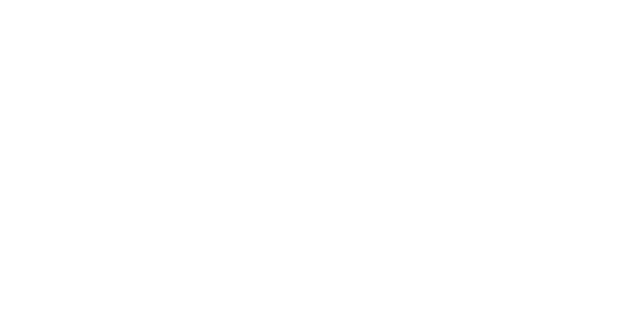
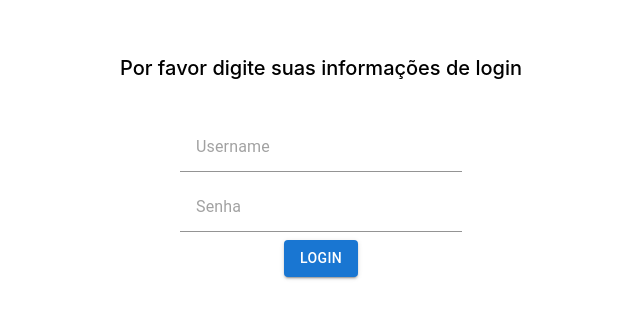
Before and after one commit to PetCare-App/frontend, a React (Vite) app: page /login in a window 1280 px wide. Shown: the part 241-560 px from the top of the page, without its empty margins (319-959 px from the left). Built offline with nearby package versions, Linux system fonts and the light colour scheme.

Commit message:
Commit parcial da tela de login.

```diff
--- a/src/index.css
+++ b/src/index.css
@@ -27,8 +27,8 @@ body {
   margin: 0;
   display: flex;
   place-items: center;
-  min-width: 320px;
-  min-height: 100vh;
+  height: 100vh;
+  width: 100vh;
 }
 
 h1 {
--- a/src/pages/login/Login.tsx
+++ b/src/pages/login/Login.tsx
@@ -1,8 +1,22 @@
-import { Box, Button} from '@mui/material'
+import { Button, Input } from "@mui/material";
+import { useForm } from "react-hook-form";
+import { Container, Form, Header } from "./styles";
 
 export const Login = () => {
+  const { register, handleSubmit, watch, formState: { errors } } = useForm();
+  const onSubmit = (data: any) => console.log(data);
 
   return (
-  <></>
+    <Container>
+       <Header className="header">
+        <span>Por favor digite suas informações de login</span>
+      </Header>
+      <Form onSubmit={handleSubmit(onSubmit)}>
+        <Input placeholder="Username" {...register("username")} />
+        <Input placeholder="Senha" type="password" {...register("password", { required: true })} />
+        {errors.exampleRequired && <span>Campo Obrigatório</span>}
+        <Button variant="contained" type="submit">Login</Button>
+        </Form>
+    </Container>
   )
 };
--- /dev/null
+++ b/src/pages/login/styles.ts
@@ -0,0 +1,52 @@
+import styled from 'styled-components';
+
+export const Container = styled.div`
+  width: 100vw;
+  height: 100vh;
+  display: flex;
+  align-items: center;
+  justify-content: center;
+  flex-direction: column;
+  background-color: white;
+  `;
+
+export const Header = styled.header`
+  display: flex;
+  align-items: center;
+  flex-direction: column;
+  margin-bottom: 40px;
+  color: black;
+
+  span{
+    font-weight: 500;
+    font-size: 20px;
+    line-height: 24px;
+    padding-top: 15px;
+  }
+`;
+
+export const Form = styled.form`
+  display: flex;
+  align-items: center;
+  flex-direction: column;
+  row-gap: 8px;
+
+  input{
+    display: flex;
+    flex-direction: row;
+    align-items: flex-start;
+    padding: 16px;
+    width: 250px;
+    height: 20px;
+    border-radius: 12px;
+    &:focus{
+      border-color: black;
+    }
+    &:hover{
+      background-color: aquamarine;
+      border: none;
+    }
+
+  }
+
+  `;
```
